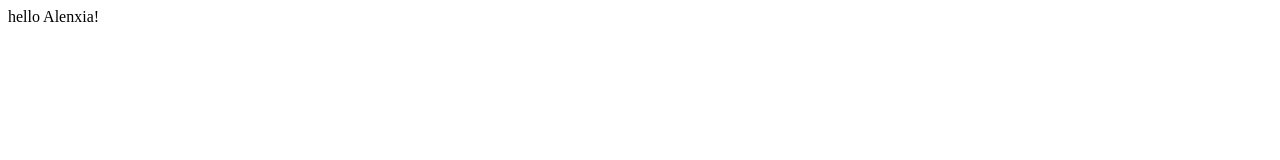
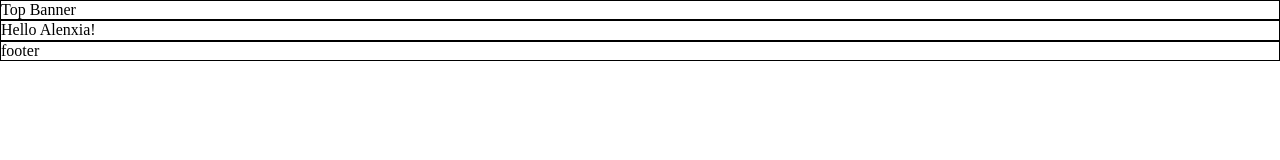
Before and after one commit to alenxialee/alenxialee.github.com, a plain HTML site: page index.html in a window 1280 px wide. Drawn offline with nearby package versions, Linux system fonts and the light colour scheme.

Commit message:
html border box

```diff
--- a/index.html
+++ b/index.html
@@ -1 +1,12 @@
-hello Alenxia!
+<html>
+    <head>
+        <link rel="stylesheet" href="https://unpkg.com/tachyons@4.9.0/css/tachyons.min.css"/>
+    </head>
+    <body class="flex flex-column">
+        <header class="ba">Top Banner</header>
+        <div class="ba flex-auto">
+            Hello Alenxia!
+        </div>
+        <footer class="ba ">footer</footer>
+    </body>
+</html>
```
